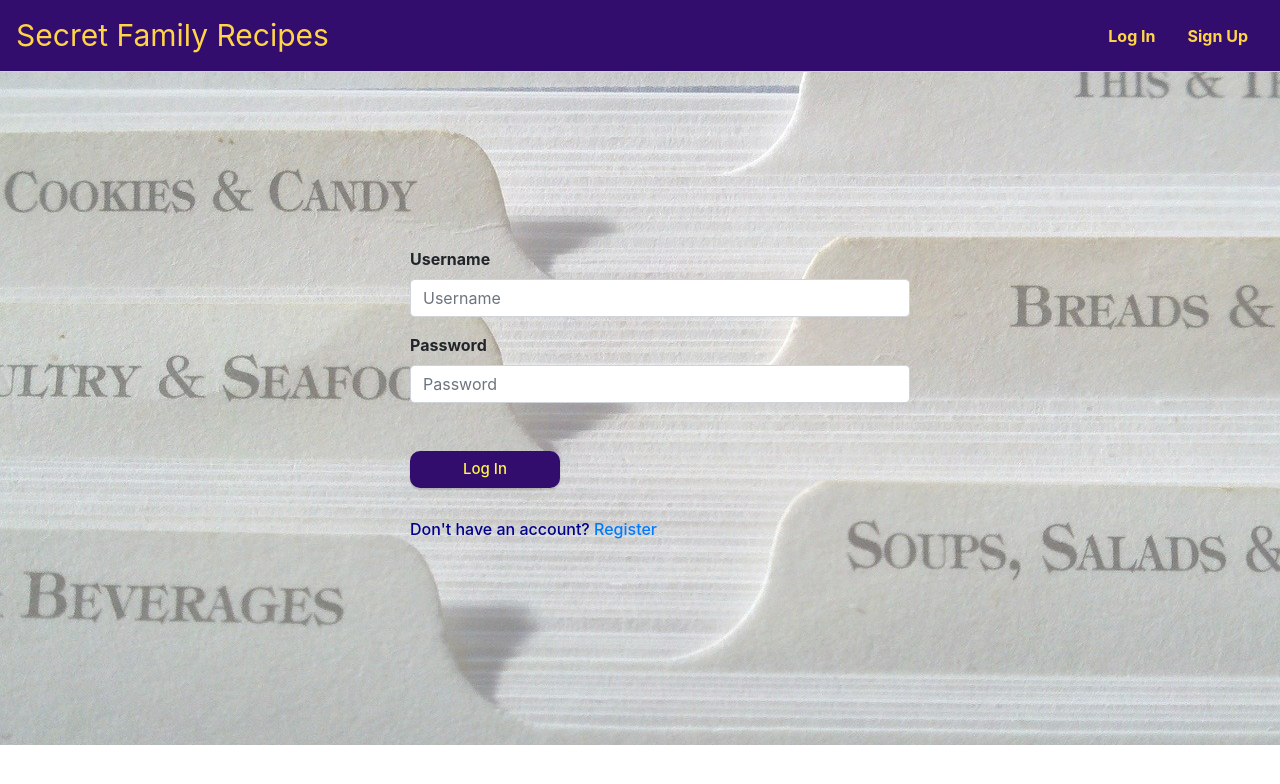
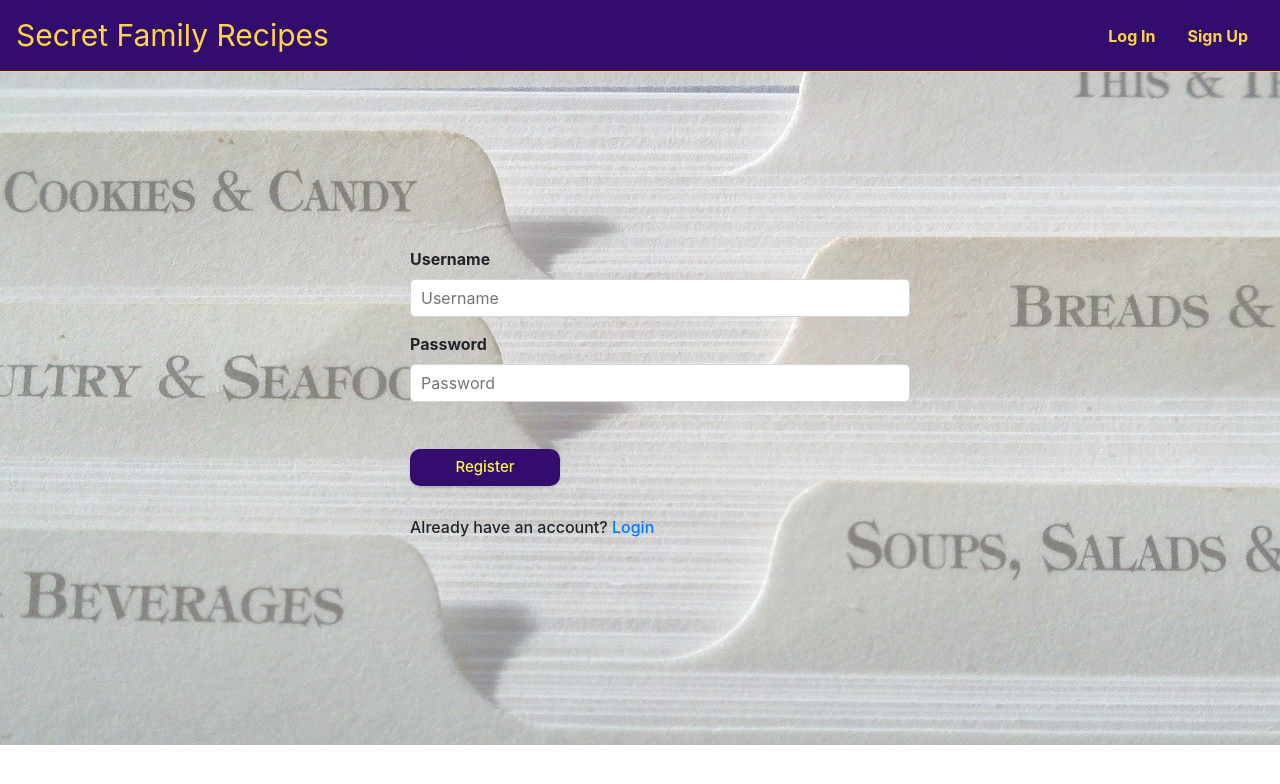
Before and after one commit to Build-Week-Secret-Family-Recipe/Front-End, a React (Create React App) app in the folder secret-recipe/: page /register in a window 1280 px wide. Before the commit this address led to /login. Shown: the top 784 px of the page. Built offline with nearby package versions, Linux system fonts and the light colour scheme.

Commit message:
fixed some codes and spelling

```diff
--- a/secret-recipe/src/App.js
+++ b/secret-recipe/src/App.js
@@ -1,30 +1,29 @@
 import React from 'react';
-import { Switch, Route, Redirect } from 'react-router-dom';
+import { Switch, Route, Redirect, BrowserRouter } from 'react-router-dom';
 
 import ProtectedRoute from './utils/ProtectedRoute';
 
 // components
 import Navigation from './components/Navbar';
-import AddNewRecipe from './components/AddRecipeForm';
+import AddNewRecipe from './components/AddRecipe';
 import EditRecipe from './components/EditRecipe';
 import RecipePage from './components/RecipePage';
 import RecipeList from './components/RecipeList';
-import RegistrationForm from './components/RegisterForm';
+import RegisterForm from './components/RegisterForm';
 import LoginForm from './components/LoginForm';
 
 const App = () => {
   return (
-    <div>
+    <BrowserRouter>
+      <div className='App'>
         <Navigation />
 
-      {/* Switch checks each path down the list */}
         <Switch>
-        {/* Protected routes ck for token then redirect to the login if none */}
           <ProtectedRoute path='/addrecipe' component={AddNewRecipe} />
           <ProtectedRoute path='/editrecipe/:id' component={EditRecipe} />
           <ProtectedRoute path='/recipes/:id' component={RecipePage} />
           <ProtectedRoute path='/recipes' component={RecipeList} />
-        <Route path='/registration' component={RegistrationForm} />
+          <Route path='/register' component={RegisterForm} />
           <Route path='/login' component={LoginForm} />
 
           {/* If user has a token, redirect to recipe list, if not redirect to login */}
@@ -37,6 +36,7 @@ const App = () => {
           </Route>
         </Switch>
       </div>
+    </BrowserRouter>
   );
 };
 
--- a/secret-recipe/src/components/AddRecipeForm.js
+++ b/secret-recipe/src/components/AddRecipe.js
@@ -125,7 +125,7 @@ const AddNewRecipe = () => {
               />
             </FormGroup>
 
-            <Button type='submit'>Add</Button>
+            <Button type='submit'>Add Recipe</Button>
           </Form>
         </Col>
       </Row>
--- a/secret-recipe/src/components/EditRecipe.js
+++ b/secret-recipe/src/components/EditRecipe.js
@@ -42,13 +42,13 @@ const EditRecipe = () => {
       });
   }, [id]);
 
-  const handleChange = (ev) => {
-    ev.persist();
-    setRecipe({ ...recipe, [ev.target.name]: ev.target.value });
+  const handleChange = (e) => {
+    e.persist();
+    setRecipe({ ...recipe, [e.target.name]: e.target.value });
   };
 
   const handleSubmit = (e) => {
-    console.log('Add recipe on submit', recipe);
+    console.log('Adds recipe', recipe);
     e.preventDefault();
     axiosWithAuth()
       .put(`/api/recipes/${id}`, recipe)
--- a/secret-recipe/src/components/LoginForm.js
+++ b/secret-recipe/src/components/LoginForm.js
@@ -36,7 +36,7 @@ const LoginForm = (props) => {
     });
   };
 
-  // POST request handled through Redux
+  // POST request through Redux
   const handleSubmit = (e) => {
     e.preventDefault();
     props.Login(userInfo);
@@ -75,7 +75,7 @@ const LoginForm = (props) => {
               </FormGroup>
               <button>Log In</button>
               <h6 style={{ color: 'darkBlue' }}>
-                Don't have an account?<Link to='/registration'> Register</Link>{' '}
+                Don't have an account?<Link to='/registerForm'> Register Here </Link>{' '}
               </h6>
             </Form>
             {props.isFetching && (
@@ -87,8 +87,9 @@ const LoginForm = (props) => {
         </Row>
       </Container>
     );
-  }
-};
+}
+}
+
 
 const mapStateToProps = (state) => {
   return {
--- a/secret-recipe/src/components/RecipeList.js
+++ b/secret-recipe/src/components/RecipeList.js
@@ -11,15 +11,15 @@ const RecipeList = () => {
   const [allRecipes, setAllRecipes] = useState([]);
   const [err, setErr] = useState([]);
   const [isFetching, setIsFetching] = useState(true);
-  const [searchTerm, setSearchTerm] = useState('');
+  const [searchData, setSearchData] = useState('');
 
   //console.log(userId)
 
   const handleChange = (event) => {
-    setSearchTerm(event.target.value);
+    setSearchData(event.target.value);
   };
   const handleSubmit = (event) => {
-    setSearchTerm(event.target['title'].value);
+    setSearchData(event.target['title'].value);
     event.preventDefault();
   };
   useEffect(() => {
@@ -42,7 +42,7 @@ const RecipeList = () => {
   if (isFetching)
     return (
       <SpinnerDiv>
-        <Spinner color='success' />
+        <Spinner color='danger' />
       </SpinnerDiv>
     );
   else if (getallRecipes)
@@ -57,7 +57,7 @@ const RecipeList = () => {
                 type='text'
                 placeholder='Search recipe'
                 onChange={handleChange}
-                value={searchTerm}
+                value={searchData}
               />
               <Button type='submit'>Search</Button>
             </div>
@@ -67,7 +67,7 @@ const RecipeList = () => {
           {allRecipes.map((recipe) => {
             if (
               recipe.title &&
-              recipe.title.toLowerCase().includes(searchTerm.toLowerCase())
+              recipe.title.toLowerCase().includes(searchData.toLowerCase())
             ) {
               return (
                 <Col xs='12' sm='6' md='4' key={recipe.id}>
@@ -86,7 +86,7 @@ const RecipeList = () => {
           <Col xs='12' lg={{ size: 4, offset: 4 }}>
             <Card>
               <CardBody>
-                No recipes yet? <Link to='/addrecipe'>Add One!</Link>
+                No recipes yet? <Link to='/addrecipe'>Add Your Recipe!</Link>
               </CardBody>
             </Card>
           </Col>
--- a/secret-recipe/src/components/RecipePage.js
+++ b/secret-recipe/src/components/RecipePage.js
@@ -30,7 +30,7 @@ const RecipePage = (props) => {
     axiosWithAuth()
       .get(`/api/recipes/${id}`)
       .then((res) => {
-        console.log('recipe page response', res);
+        console.log('Show Recipe Data', res);
         setItem(res.data);
       })
       .catch((err) => {
@@ -55,7 +55,7 @@ const RecipePage = (props) => {
 
   if (!item || (item.user_id !== userId && item.user_id > 0))
     return (
-      <div className='status'>Uh oh! You don't have access to this recipe!</div>
+      <div className='status'>You don't have access to this recipe!</div>
     );
   else
     return (
--- a/secret-recipe/src/components/RegisterForm.js
+++ b/secret-recipe/src/components/RegisterForm.js
@@ -23,7 +23,7 @@ const Input = styled(Field)`
   margin-bottom: 15px;
 `;
 
-const RegistrationForm = (props) => {
+const RegisterForm = (props) => {
   if (localStorage.getItem('token')) {
     return <Redirect to='/recipes' />;
   } else {
@@ -36,11 +36,11 @@ const RegistrationForm = (props) => {
         validationSchema={Yup.object().shape({
           username: Yup.string()
             .min(2, 'Username requires at least 2 characters')
-            .max(50, 'Username cannot be more than 50 characters')
+            .max(30, 'Username cannot be more than 30 characters')
             .required('You need a username'),
           password: Yup.string()
-            .min(4, 'Password needs to be at least 4 characters')
-            .required('You need a password'),
+            .min(5, 'Password needs to be at least 5 characters')
+            .required('Password is required'),
         })}
         onSubmit={(values) => {
           console.log(values);
@@ -82,13 +82,13 @@ const RegistrationForm = (props) => {
                     />
                     <button type='submit'>Register</button>
                     <h6>
-                      Already have an account?<Link to='/login'> LogIn</Link>{' '}
+                      Already have an account?<Link to='/loginForm'> Login</Link>{' '}
                     </h6>
                   </FormikForm>
                 </FormContainer>
                 {props.isFetching && (
                   <SpinnerDiv>
-                    <Spinner color='success' />
+                    <Spinner color='danger' />
                   </SpinnerDiv>
                 )}
               </Col>
@@ -108,5 +108,5 @@ const mapStateToProps = (state) => {
 };
 
 export default connect(mapStateToProps, { Register, Login })(
-  RegistrationForm
+  RegisterForm
 );
--- a/secret-recipe/src/store/actions.js
+++ b/secret-recipe/src/store/actions.js
@@ -16,7 +16,7 @@ export const Login = (credentials) => (dispatch) => {
   dispatch({ type: LOGIN_START });
 
   axiosWithAuth()
-    .post('/login', credentials)
+    .post('/auth/login', credentials)
     .then((res) => {
       console.log(res);
       localStorage.setItem('token', res.data.token);
@@ -34,7 +34,7 @@ export const Register = (credentials) => (dispatch) => {
   dispatch({ type: REGISTER_START });
 
   axiosWithAuth()
-    .post('/register', credentials)
+    .post('/auth/register', credentials)
     .then((res) => {
       console.log(res);
       dispatch({ type: REGISTER_SUCCESS });
@@ -51,11 +51,11 @@ export const AddRecipe = (credentials) => (dispatch) => {
     type: ADDRECIPE_START,
     payload: credentials,
   });
-  console.log('creds in post add', credentials);
+  console.log('Adding credentials', credentials);
   axiosWithAuth()
     .post('/recipes', credentials)
     .then((res) => {
-      console.log('addRecipe response', res);
+      console.log('Adding Recipe', res);
       dispatch({
         type: ADDRECIPE_SUCCESS,
         payload: res.data.created_recipe,
@@ -65,7 +65,7 @@ export const AddRecipe = (credentials) => (dispatch) => {
       console.log(err);
       dispatch({
         type: ADDRECIPE_FAILURE,
-        payload: 'error posting data',
+        payload: 'error posting',
       });
     });
 };
--- a/secret-recipe/src/store/reducer.js
+++ b/secret-recipe/src/store/reducer.js
@@ -64,7 +64,7 @@ import {
           error: '',
         };
       case ADDRECIPE_SUCCESS:
-        console.log('action.payload in reducers', action.payload);
+        console.log('action payload', action.payload);
         return {
           ...state,
           recipes: [...state.recipes, action.payload],
```
Lines whose indentation alone changed are shown as unchanged.
